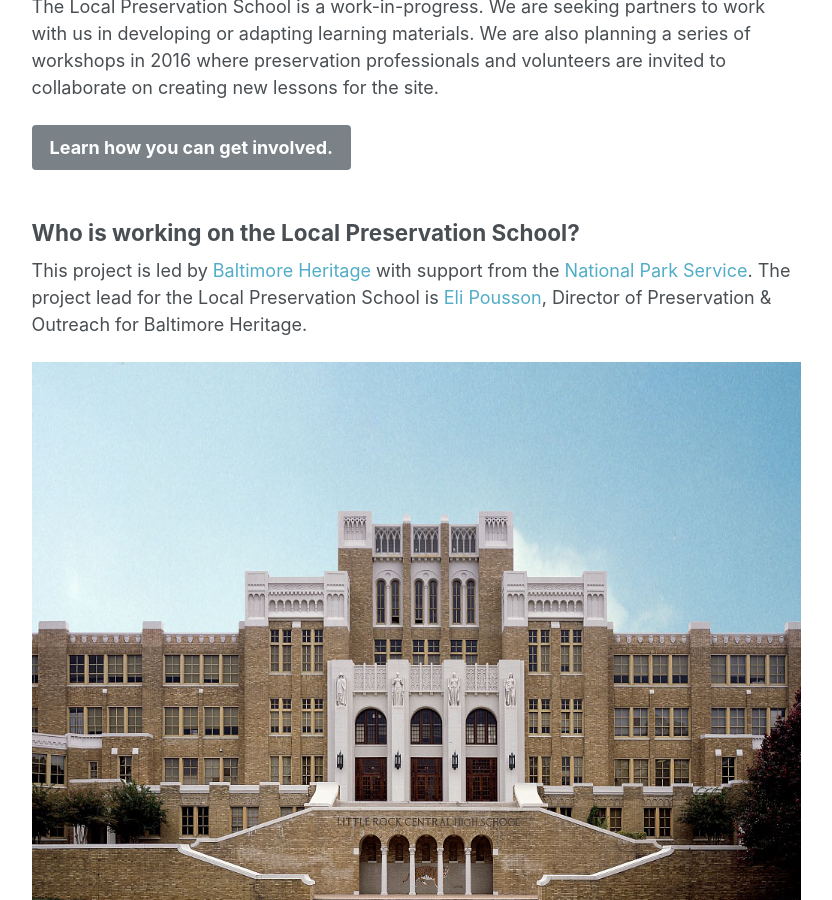
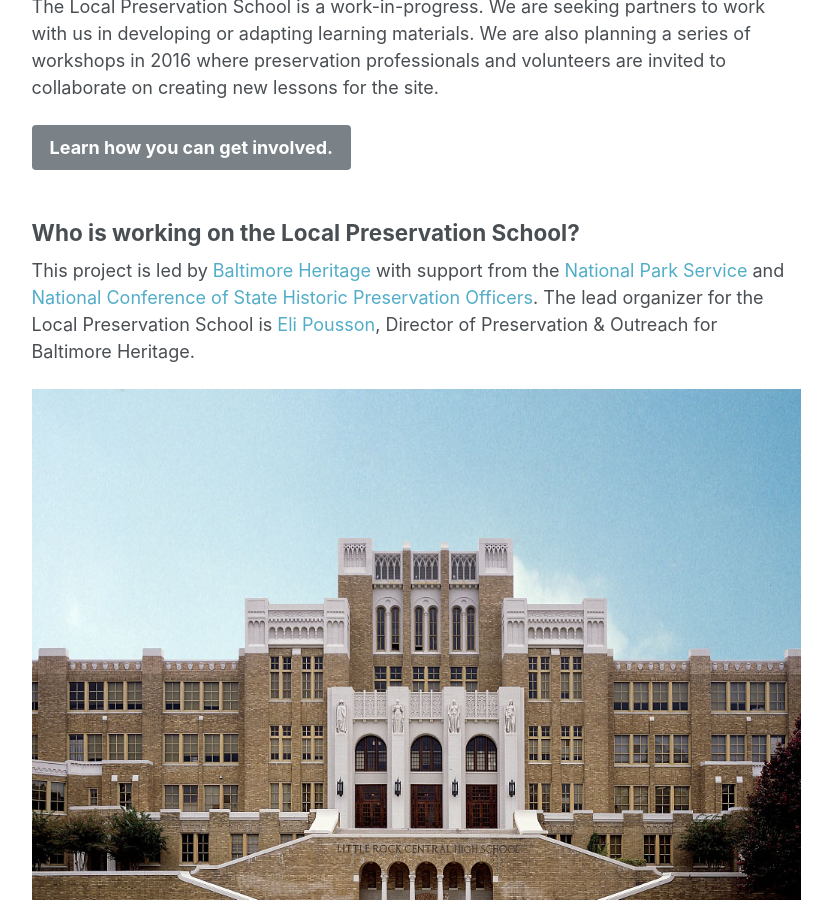
Before and after one commit to localpreservation/localpreservation.github.io, a Jekyll site: the page built from _pages/about.md, in a window 1280 px wide and 900 px high, scrolled down 1719 px. Shown: the whole window, without its empty margins (250-1082 px from the left). Built offline with Jekyll 4.4.1, drawn with Linux system fonts in a browser that asks for light colours.

Commit message:
Add credit for NCSHPO support

```diff
--- a/_pages/about.md
+++ b/_pages/about.md
@@ -39,7 +39,7 @@ The Local Preservation School is a work-in-progress. We are seeking partners to
 
 ## Who is working on the Local Preservation School?
 
-This project is led by [Baltimore Heritage](http://baltimoreheritage.org/) with support from the [National Park Service](https://www.nps.gov/index.htm). The project lead for the Local Preservation School is [Eli Pousson](http://baltimoreheritage.org/about/staff), Director of Preservation & Outreach for Baltimore Heritage.
+This project is led by [Baltimore Heritage](http://baltimoreheritage.org/) with support from the [National Park Service](https://www.nps.gov/index.htm) and [National Conference of State Historic Preservation Officers](http://ncshpo.org/). The lead organizer for the Local Preservation School is [Eli Pousson](http://baltimoreheritage.org/about/staff), Director of Preservation & Outreach for Baltimore Heritage.
 
 ![Desegregation landmark, Little Rock Central High School, Little Rock, Arkansas](/images/12881v.jpg)
 _Photo: Desegregation landmark, Little Rock Central High School, Little Rock, Arkansas, Carol Highsmith. [Library of Congress](http://www.loc.gov/pictures/highsm.12881/resource/)._
```
